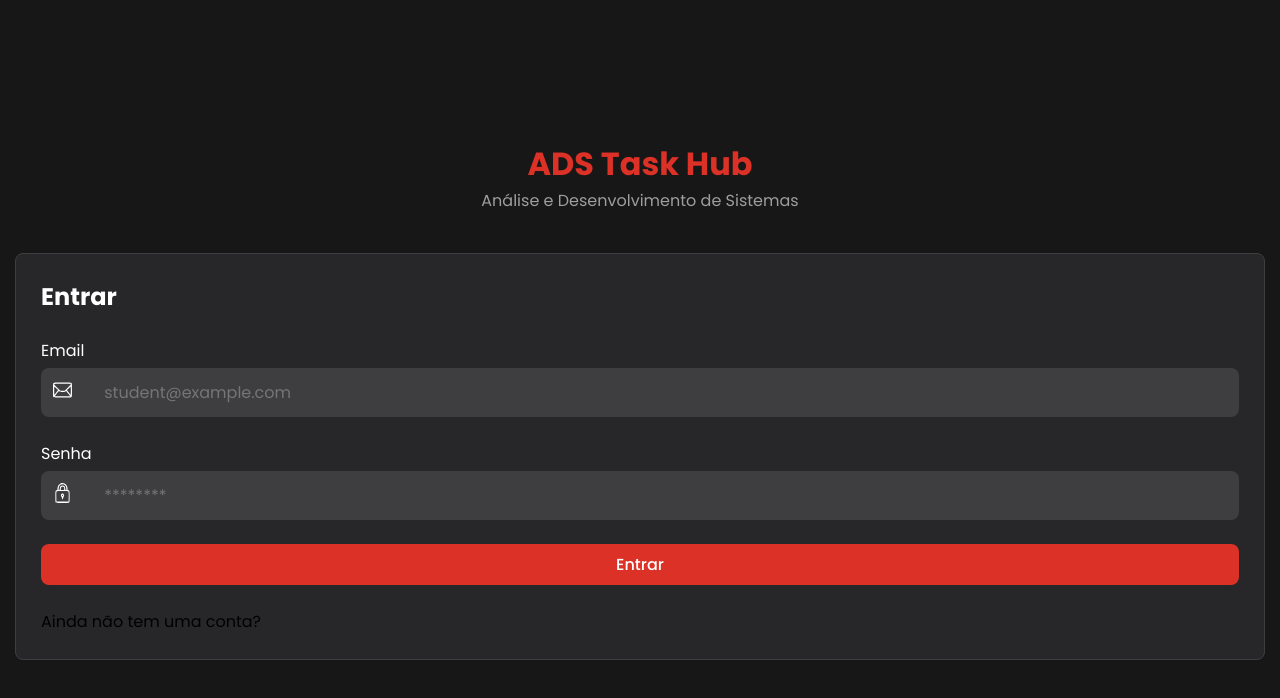
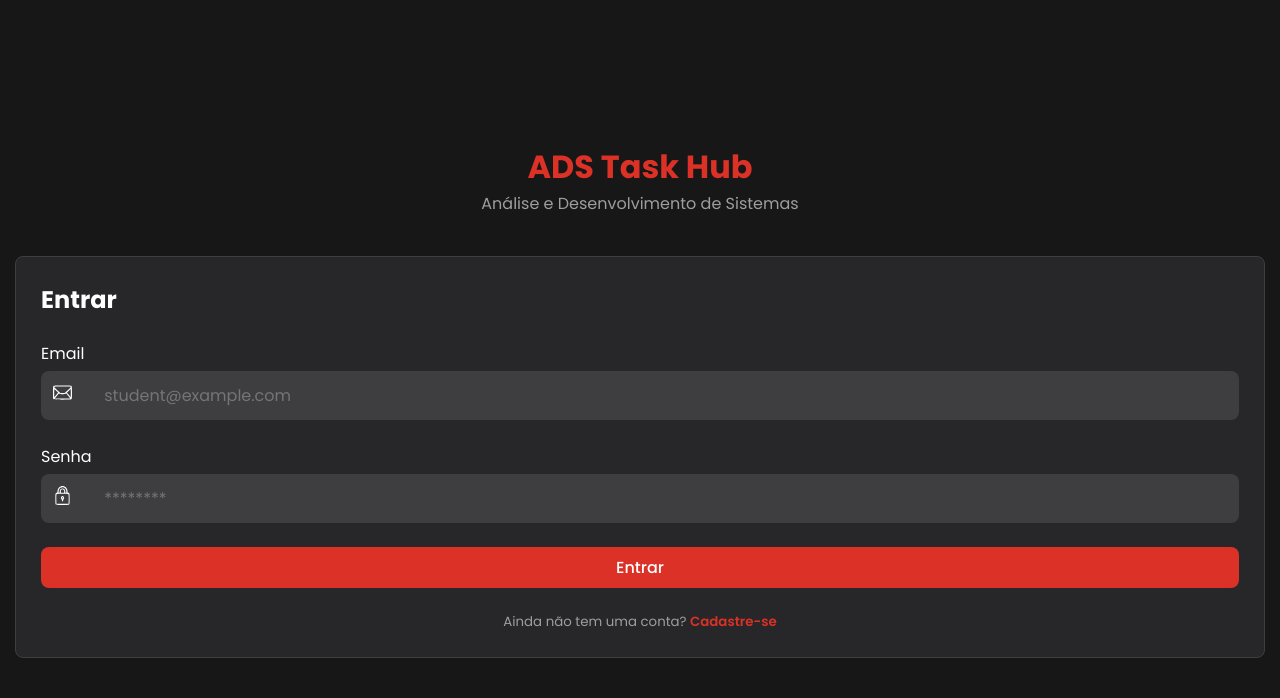
Before and after one commit to kaykiletieri/ads-task-hub-web, an Angular app: page /login in a window 1280 px wide. Shown: the top 698 px of the page. Built offline with nearby package versions, Linux system fonts and the light colour scheme.

Commit message:
feat: add navigation links to login and registration pages

```diff
--- a/src/app/components/default-auth-layout/default-auth-layout.component.html
+++ b/src/app/components/default-auth-layout/default-auth-layout.component.html
@@ -6,6 +6,10 @@
     <section>
         <h2>{{title}}</h2>
         <ng-content></ng-content>
-        <p>Ainda não tem uma conta?</p>
+        <div class="link-container">
+            <ng-container *ngIf="showLink">
+                {{primaryLinkText}} <a [routerLink]="linkUrl" class="link">{{secondLinkText}}</a>
+            </ng-container>
+        </div>
     </section>
 </main>
--- a/src/app/components/default-auth-layout/default-auth-layout.component.scss
+++ b/src/app/components/default-auth-layout/default-auth-layout.component.scss
@@ -38,5 +38,17 @@ main {
         h2 {
             color: $primary-text-color;
         }
+
+        .link-container {
+            text-align: center;
+            font-size: 10pt;
+            color: $secondary-text-color;
+
+            a {
+                color: $primary-color;
+                text-decoration: none;
+                font-weight: 600;
+            }
+        }
     }
 }
--- a/src/app/components/default-auth-layout/default-auth-layout.component.ts
+++ b/src/app/components/default-auth-layout/default-auth-layout.component.ts
@@ -1,13 +1,19 @@
+import { CommonModule } from '@angular/common';
 import { Component, Input } from '@angular/core';
+import { RouterModule } from '@angular/router';
 
 @Component({
   selector: 'app-default-auth-layout',
   standalone: true,
-  imports: [],
+  imports: [RouterModule, CommonModule],
   templateUrl: './default-auth-layout.component.html',
   styleUrl: './default-auth-layout.component.scss'
 })
 export class DefaultAuthLayoutComponent {
   @Input() title: string = '';
   @Input() subtitle: string = '';
+  @Input() primaryLinkText: string = '';
+  @Input() secondLinkText: string = '';
+  @Input() linkUrl: string = '';
+  showLink: boolean = true;
 }
--- a/src/app/pages/login/login.component.html
+++ b/src/app/pages/login/login.component.html
@@ -1,4 +1,5 @@
-<app-default-auth-layout title="Entrar" subtitle="Análise e Desenvolvimento de Sistemas">
+<app-default-auth-layout title="Entrar" subtitle="Análise e Desenvolvimento de Sistemas"
+    primaryLinkText="Ainda não tem uma conta?" secondLinkText="Cadastre-se" showLink="true" linkUrl="/signup">
     <app-primary-input formControlName="email" inputName="email" type="email" label="Email"
         placeholder="student@example.com">
         <img src="assets/icons/email-icon.svg" alt="email icon">
--- a/src/app/pages/signup/signup.component.html
+++ b/src/app/pages/signup/signup.component.html
@@ -1,4 +1,4 @@
-<app-default-auth-layout title="Cadastrar" subtitle="Crie sua conta">
+<app-default-auth-layout title="Cadastrar" subtitle="Crie sua conta" primaryLinkText="Já tem uma conta?" secondLinkText="Entrar" showLink="true" linkUrl="/login">
     <app-primary-input formControlName="name" inputName="name" type="text" label="Nome"
         placeholder="Nome completo">
         <img src="assets/icons/name-icon.svg" alt="name icon">
```
